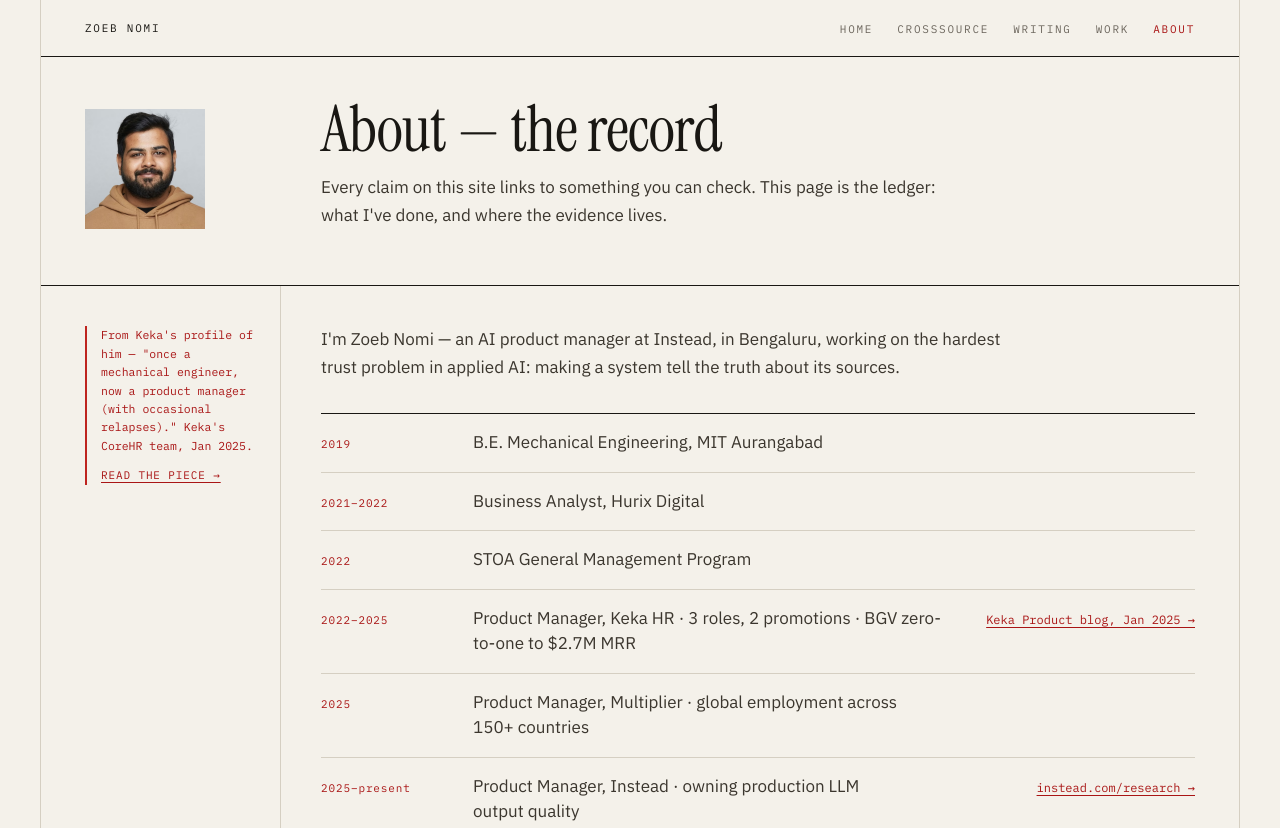
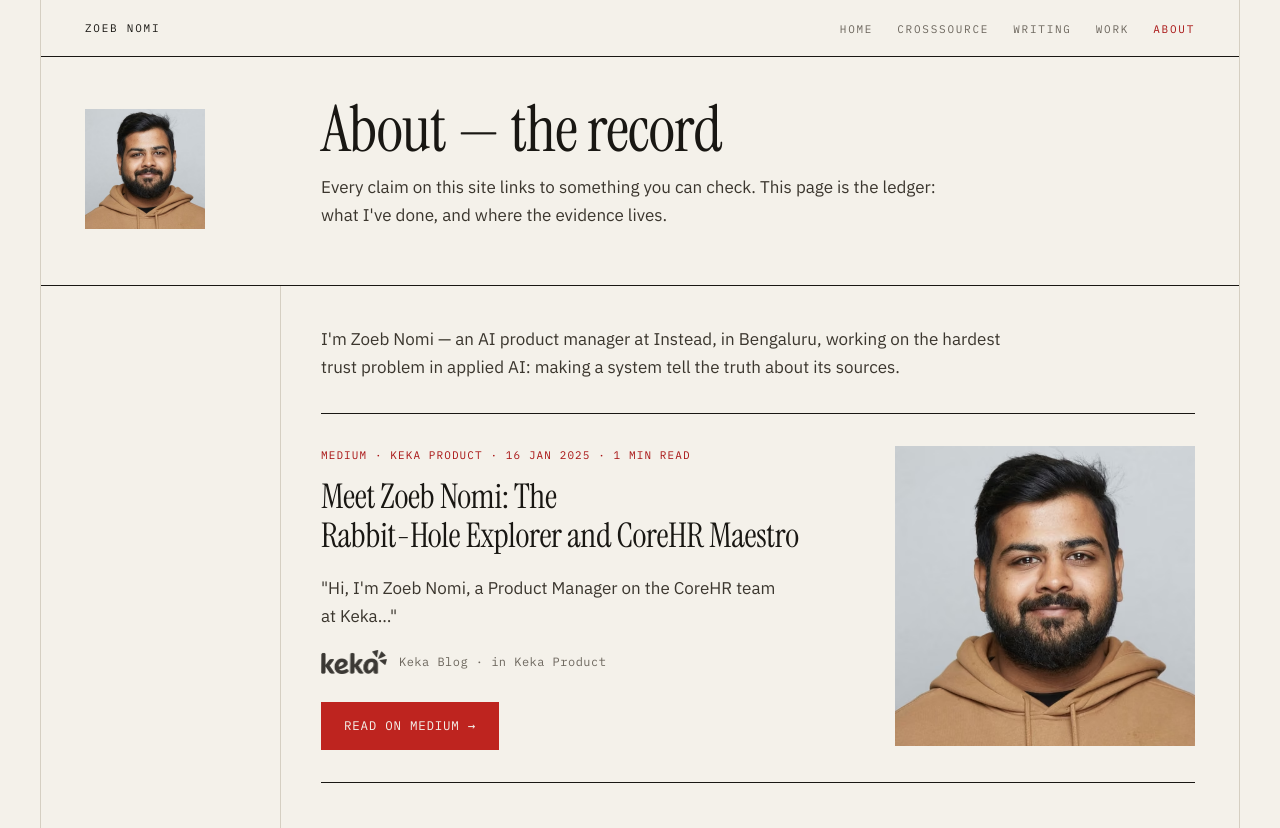
Before and after one commit to zoeb-nomi/Portfolio, an Astro site: page /about in a window 1280 px wide. Shown: the top 828 px of the page. Built offline with nearby package versions, Linux system fonts and the light colour scheme; Astro itself is replaced by a stand-in of ours.

Commit message:
Add files via upload

```diff
--- /dev/null
+++ b/src/components/EmbedCard.astro
@@ -0,0 +1,251 @@
+---
+// A link card for an article that cannot be embedded. Medium refuses framing,
+// so this is what its preview would look like if the site drew it: kicker,
+// title, the opening line verbatim, the publication's byline, a real button —
+// and the article's hero image, which happens to be the same headshot the site
+// already ships. Rules and type only; no card background, no new colours.
+import Button from './Button.astro';
+
+interface Logo {
+  src: string;
+  width: number;
+  height: number;
+  alt: string;
+}
+
+interface Props {
+  kicker: string;
+  title: string;
+  excerpt: string;
+  byline: string;
+  href: string;
+  linkLabel: string;
+  imageAlt: string;
+  logo?: Logo;
+}
+
+const { kicker, title, excerpt, byline, href, linkLabel, imageAlt, logo } = Astro.props;
+
+// A hyphenated word must never break across lines ("Rabbit-/Hole"). CSS has no
+// property for that, so each one is wrapped in a nowrap span at render time.
+const escapeHtml = (t: string) =>
+  t.replace(/&/g, '&amp;').replace(/</g, '&lt;').replace(/>/g, '&gt;');
+const titleHtml = escapeHtml(title).replace(
+  /([\p{L}\p{N}]+-[\p{L}\p{N}]+)/gu,
+  '<span class="nb">$1</span>'
+);
+---
+
+<section class="embed-card" aria-label={`Article — ${byline}`}>
+  <div class="card-grid">
+    <div class="card-main">
+      <div class="card-head">
+        <p class="kicker">{kicker}</p>
+        <h2 class="title">
+          <a href={href} target="_blank" rel="noopener noreferrer" set:html={titleHtml} />
+        </h2>
+      </div>
+
+      <p class="excerpt">{excerpt}</p>
+
+      <div class="byline">
+        {
+          logo && (
+            <img
+              class="byline-mark"
+              src={logo.src}
+              width={logo.width}
+              height={logo.height}
+              alt={logo.alt}
+              loading="lazy"
+              decoding="async"
+            />
+          )
+        }
+        <p class="byline-text">{byline}</p>
+      </div>
+
+      <div class="cta">
+        <Button href={href} variant="primary">{linkLabel}</Button>
+      </div>
+    </div>
+
+    <picture class="card-photo">
+      <source type="image/avif" srcset="/img/headshot-480.avif 480w, /img/headshot-960.avif 960w" sizes="300px" />
+      <source type="image/webp" srcset="/img/headshot-480.webp 480w, /img/headshot-960.webp 960w" sizes="300px" />
+      <img
+        src="/img/headshot-960.jpg"
+        srcset="/img/headshot-480.jpg 480w, /img/headshot-960.jpg 960w"
+        sizes="300px"
+        width="960"
+        height="960"
+        alt={imageAlt}
+        loading="lazy"
+        decoding="async"
+      />
+    </picture>
+  </div>
+</section>
+
+<style>
+  /* Strong rules top and bottom: the card is a self-contained object, not a
+     passage of the page. Whatever follows must keep its distance — see the
+     margin the About page gives it — so the rules never pair up. */
+  .embed-card {
+    border-top: 1px solid var(--rule-strong);
+    border-bottom: 1px solid var(--rule-strong);
+  }
+
+  .card-grid {
+    display: grid;
+    grid-template-columns: minmax(0, 1fr) 300px;
+    gap: var(--gutter);
+    align-items: start;
+    padding-block: var(--s-8);
+  }
+
+  .card-main {
+    display: flex;
+    flex-direction: column;
+    align-items: flex-start;
+    gap: var(--s-5);
+  }
+
+  .card-head {
+    display: flex;
+    flex-direction: column;
+    gap: var(--s-3);
+  }
+
+  .kicker {
+    font-family: var(--font-mono);
+    font-size: var(--t-label);
+    letter-spacing: .1em;
+    text-transform: uppercase;
+    color: var(--red-ink);
+    line-height: 1.7;
+  }
+
+  .title {
+    font-family: var(--font-display);
+    font-size: clamp(26px, 2.8vw, 34px);
+    line-height: 1.15;
+    letter-spacing: -.01em;
+    color: var(--ink);
+    text-wrap: balance;
+  }
+
+  /* A heading that links: no standing underline, because the button below it
+     goes to the same place and is the block's obvious way in. */
+  .title a {
+    color: inherit;
+    text-decoration: none;
+  }
+
+  .title a:hover {
+    color: var(--red);
+  }
+
+  .title :global(.nb) {
+    white-space: nowrap;
+  }
+
+  .excerpt {
+    font-family: var(--font-body);
+    font-size: var(--t-lead);
+    line-height: 1.62;
+    color: var(--ink-body);
+    max-width: 54ch;
+  }
+
+  .byline {
+    display: flex;
+    align-items: center;
+    gap: var(--s-3);
+  }
+
+  .byline-mark {
+    display: block;
+    width: 66px;
+    height: 24px;
+    object-fit: contain;
+    object-position: left center;
+    opacity: .85;
+  }
+
+  .byline-text {
+    font-family: var(--font-mono);
+    font-size: 12px;
+    letter-spacing: .04em;
+    color: var(--ink-muted);
+  }
+
+  .cta {
+    margin-top: var(--s-2);
+  }
+
+  /* Unboxed, like every other plate on the site. */
+  .card-photo,
+  .card-photo img {
+    display: block;
+    width: 300px;
+    height: 300px;
+  }
+
+  .card-photo img {
+    object-fit: cover;
+    object-position: center 12%;
+  }
+
+  @media (max-width: 899px) {
+    /* Photo moves up beside the kicker and title; everything else runs full
+       width beneath. `display: contents` lets the card's own children take
+       part in this grid without a second wrapper. */
+    .card-grid {
+      grid-template-columns: 120px minmax(0, 1fr);
+      grid-template-areas:
+        'photo head'
+        'excerpt excerpt'
+        'byline byline'
+        'cta cta';
+      gap: var(--s-5);
+      align-items: start;
+      padding-block: var(--s-7);
+    }
+
+    .card-main {
+      display: contents;
+    }
+
+    .card-head {
+      grid-area: head;
+    }
+
+    .excerpt {
+      grid-area: excerpt;
+      max-width: none;
+    }
+
+    .byline {
+      grid-area: byline;
+    }
+
+    .cta {
+      grid-area: cta;
+      margin-top: 0;
+    }
+
+    .card-photo,
+    .card-photo img {
+      grid-area: photo;
+      width: 120px;
+      height: 120px;
+    }
+  }
+
+  @media (max-width: 599px) {
+    .cta :global(.rp-button) {
+      width: 100%;
+    }
+  }
+</style>
--- a/src/data/copy.ts
+++ b/src/data/copy.ts
@@ -688,15 +688,16 @@
       source: { label: 'instead.com/research →', href: sources.insteadResearch.href } as TimelineSource | null,
     },
   ],
-  // The quoted line is the profile author's, not a self-description — the note
-  // says so, and the row below is labelled Profile. It is a profile piece, not
-  // journalism about him, and nothing here should imply otherwise.
-  profileNote: {
-    label: "From Keka's profile",
-    body:
-      'From Keka\'s profile of him — "once a mechanical engineer, now a product manager (with occasional relapses)." Keka\'s CoreHR team, Jan 2025.',
-    linkLabel: 'Read the piece →',
+  // The Medium piece cannot be framed, so the About page draws the link card
+  // itself. Every string here is from the article: the kicker is its metadata,
+  // the excerpt is its opening line verbatim, the byline is its publication.
+  embed: {
+    kicker: 'Medium · Keka Product · 16 Jan 2025 · 1 min read',
+    title: 'Meet Zoeb Nomi: The Rabbit-Hole Explorer and CoreHR Maestro',
+    excerpt: `"Hi, I'm Zoeb Nomi, a Product Manager on the CoreHR team at Keka…"`,
+    byline: 'Keka Blog · in Keka Product',
     href: sources.kekaProfile.href,
+    linkLabel: 'Read on Medium →',
   },
   profileRow: {
     label: 'Profile',
--- a/src/pages/about.astro
+++ b/src/pages/about.astro
@@ -1,6 +1,6 @@
 ---
 import Base from '../layouts/Base.astro';
-import MarginNote from '../components/MarginNote.astro';
+import EmbedCard from '../components/EmbedCard.astro';
 import CTASlab from '../components/CTASlab.astro';
 import { meta, about, cta, home } from '../data/copy';
 
@@ -41,21 +41,21 @@
 
   <section class="body-section">
     <div class="body-inner">
-      <aside class="margin-col" aria-label="Profile note">
-        <MarginNote as="div" label={about.profileNote.label}>
-          {about.profileNote.body}
-          <br />
-          <a
-            class="note-link"
-            href={about.profileNote.href}
-            target="_blank"
-            rel="noopener noreferrer">{about.profileNote.linkLabel}</a
-          >
-        </MarginNote>
-      </aside>
+      <div class="margin-col" aria-hidden="true"></div>
 
       <div class="body-col">
         <p class="prose">{about.bodyPara1}</p>
+
+        <EmbedCard
+          kicker={about.embed.kicker}
+          title={about.embed.title}
+          excerpt={about.embed.excerpt}
+          byline={about.embed.byline}
+          href={about.embed.href}
+          linkLabel={about.embed.linkLabel}
+          imageAlt={about.photoAlt}
+          logo={{ src: '/img/logos/keka.png', width: 66, height: 24, alt: 'Keka' }}
+        />
 
         <ul class="timeline">
           {about.timeline.map((t) => (
@@ -204,22 +204,6 @@
     padding: var(--s-9) var(--gutter) var(--s-11) var(--body-inset);
   }
 
-  .body-inner :global(.margin-note) {
-    margin-top: 0;
-  }
-
-  .note-link {
-    display: inline-block;
-    margin-top: var(--s-3);
-    font-family: var(--font-mono);
-    font-size: var(--t-label);
-    letter-spacing: .08em;
-    text-transform: uppercase;
-    color: var(--red-ink);
-    text-decoration: underline;
-    text-underline-offset: 3px;
-  }
-
   .prose {
     font-family: var(--font-body);
     font-size: var(--t-lead);
@@ -233,6 +217,9 @@
      artefact exists, a source. A row with no source is a claim on trust. */
   .timeline {
     list-style: none;
+    /* The embed card closes with a strong rule; the timeline opens with one.
+       56px of paper keeps them from reading as a doubled rule. */
+    margin-top: var(--s-11);
     margin-bottom: var(--s-9);
     border-top: 1px solid var(--rule-strong);
   }
```
